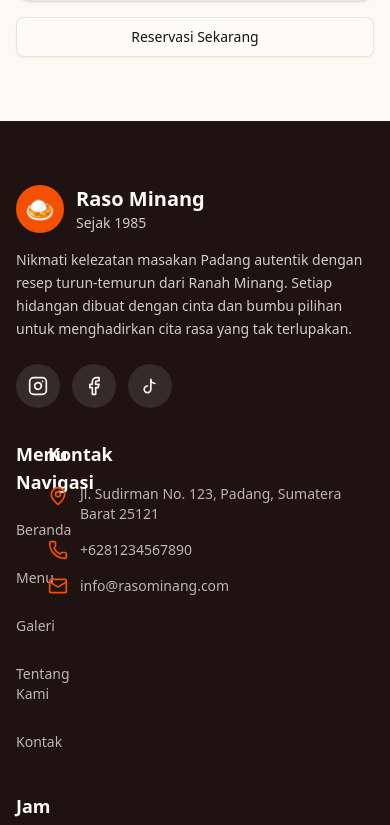
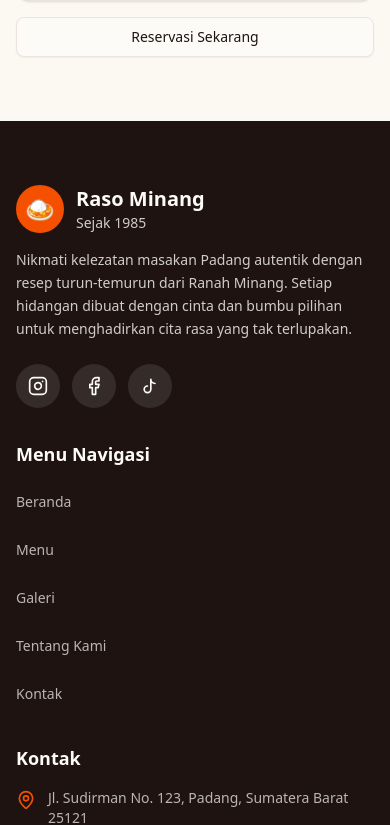
Before and after one commit to Gioxaa/raso-minang-website, a Next.js app: page / in a window 390 px wide. Shown: the part 6721-7546 px from the top of the page. Built offline with nearby package versions, Linux system fonts and the light colour scheme.

Commit message:
fix(footer): correct column spanning on mobile and improve text wrapping

```diff
--- a/components/layout/Footer.tsx
+++ b/components/layout/Footer.tsx
@@ -14,12 +14,12 @@ export function Footer() {
   const currentYear = new Date().getFullYear();
 
   return (
-    <footer className="bg-foreground text-background">
+    <footer className="bg-foreground text-background overflow-hidden">
       {/* Main Footer */}
       <div className="container-custom section-padding">
         <div className="grid grid-cols-1 sm:grid-cols-2 lg:grid-cols-4 gap-8 lg:gap-12">
           {/* Brand Column */}
-          <div className="col-span-2 md:col-span-2 lg:col-span-1">
+          <div className="col-span-1 sm:col-span-2 lg:col-span-1">
             <div className="flex items-center gap-3 mb-4">
               <div className="w-12 h-12 rounded-full bg-primary flex items-center justify-center">
                 <span className="text-2xl">🍛</span>
@@ -100,7 +100,7 @@ export function Footer() {
             <ul className="space-y-4">
               <li className="flex items-start gap-3">
                 <MapPin className="w-5 h-5 text-primary mt-0.5 flex-shrink-0" />
-                <span className="text-background/70 text-sm">
+                <span className="text-background/70 text-sm break-words">
                   {RESTAURANT.address.full}
                 </span>
               </li>
@@ -117,7 +117,7 @@ export function Footer() {
                 <Mail className="w-5 h-5 text-primary flex-shrink-0" />
                 <a
                   href={`mailto:${RESTAURANT.email}`}
-                  className="text-background/70 hover:text-primary transition-colors text-sm"
+                  className="text-background/70 hover:text-primary transition-colors text-sm break-all"
                 >
                   {RESTAURANT.email}
                 </a>
```
